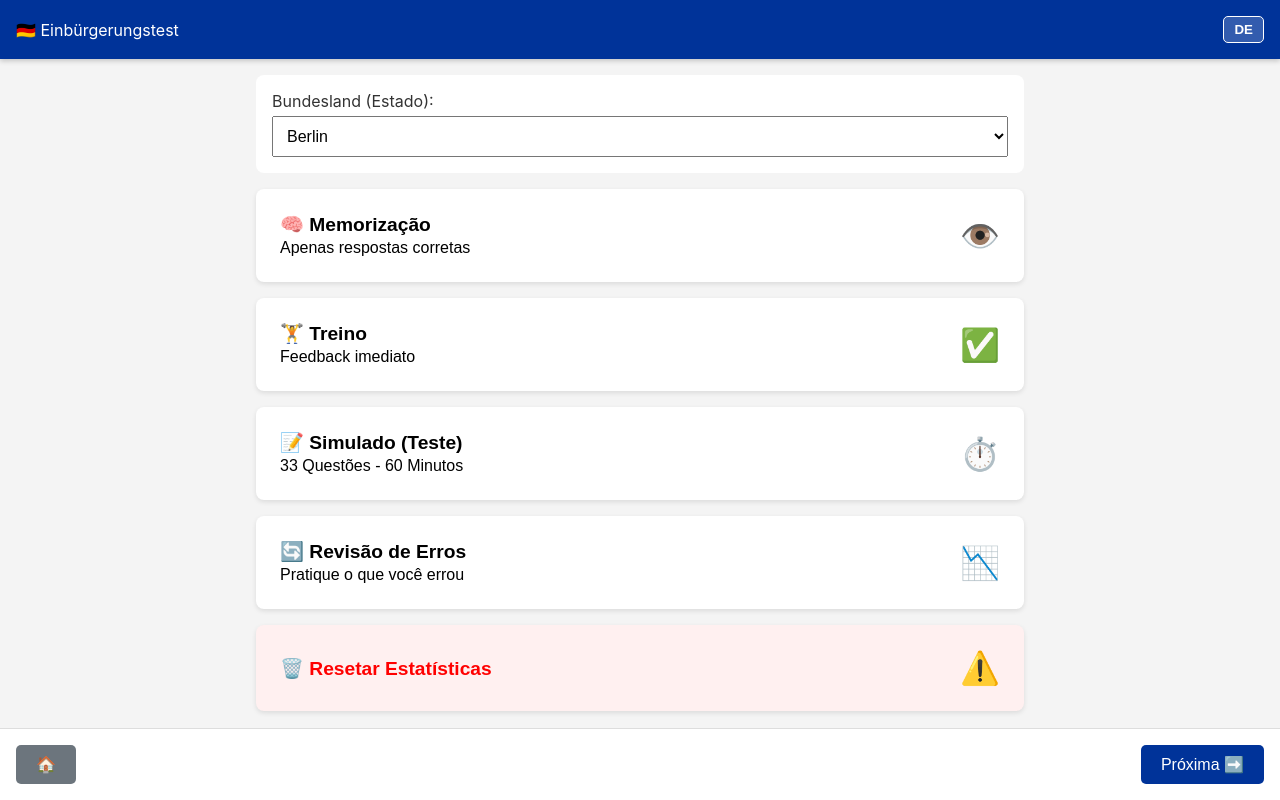
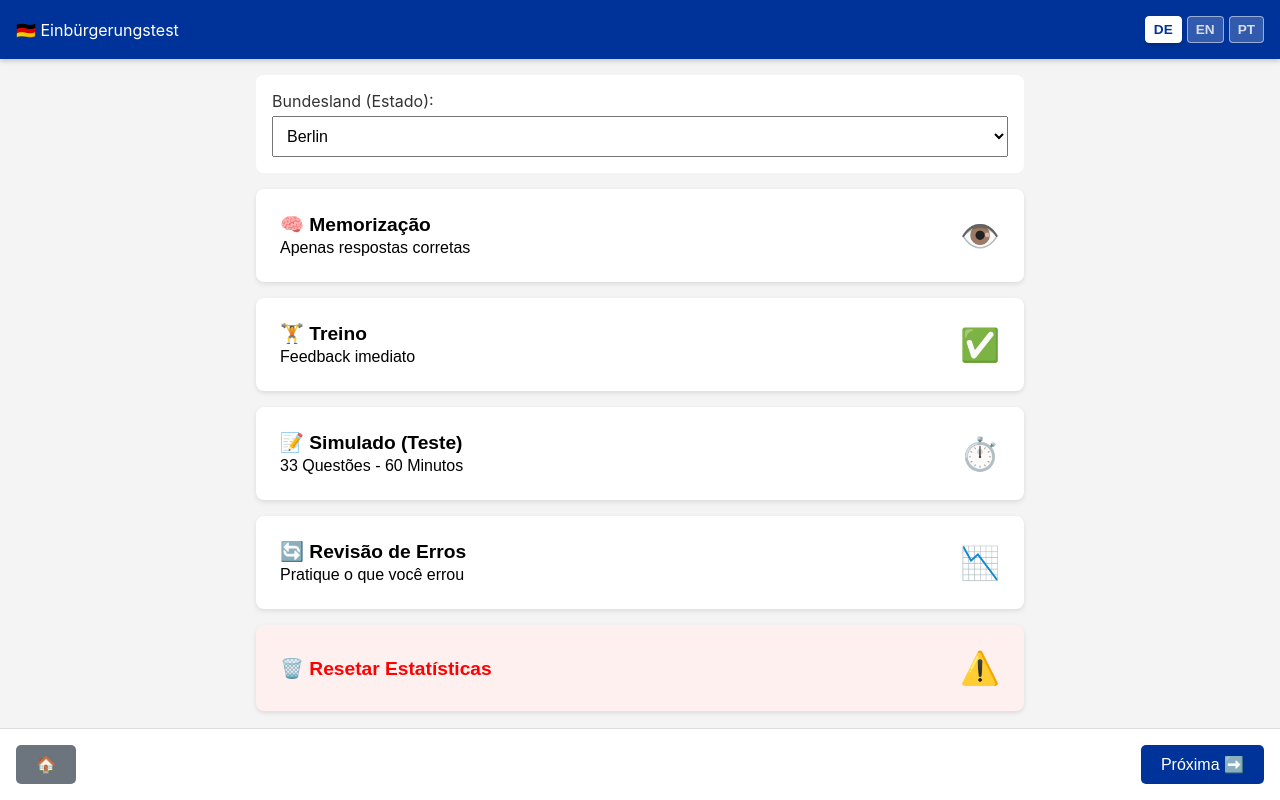
Before and after one commit to alexandre-leites/einburgerungstest, a plain HTML site: page docs/index.html in a window 1280 px wide. Drawn offline with Linux system fonts and the light colour scheme.

Commit message:
Change language selector

```diff
--- a/docs/index.html
+++ b/docs/index.html
@@ -38,14 +38,34 @@
             box-shadow: 0 2px 5px rgba(0,0,0,0.2);
         }
 
+        /* Language Switcher Styling */
+        .lang-switcher {
+            display: flex;
+            gap: 5px;
+        }
+
         .lang-btn {
             background: rgba(255,255,255,0.2);
-            border: 1px solid white;
-            color: white;
-            padding: 5px 10px;
-            border-radius: 5px;
+            border: 1px solid rgba(255,255,255,0.5);
+            color: rgba(255,255,255,0.8);
+            padding: 5px 8px;
+            border-radius: 4px;
             cursor: pointer;
             font-weight: bold;
+            font-size: 0.85rem;
+            transition: all 0.2s;
+        }
+
+        .lang-btn:hover {
+            background: rgba(255,255,255,0.3);
+        }
+
+        .lang-btn.active {
+            background: white;
+            color: var(--primary);
+            border-color: white;
+            opacity: 1;
+            box-shadow: 0 2px 4px rgba(0,0,0,0.2);
         }
 
         /* Main Content */
@@ -209,7 +229,11 @@
 
 <header>
     <div id="app-title">🇩🇪 Einbürgerungstest</div>
-    <button class="lang-btn" id="lang-toggle" onclick="toggleLanguage()">DE</button>
+    <div class="lang-switcher">
+        <button class="lang-btn active" id="btn-de" onclick="setLanguage('de')">DE</button>
+        <button class="lang-btn" id="btn-en" onclick="setLanguage('en')">EN</button>
+        <button class="lang-btn" id="btn-pt" onclick="setLanguage('pt')">PT</button>
+    </div>
 </header>
 
 <main>
@@ -305,7 +329,7 @@
 
 <script>
     // --- DATA & CONFIG ---
-    let questionsData = []; // Será preenchido via Fetch
+    let questionsData = [];
     const JSON_FILE = 'questions.json';
 
     // --- STATE ---
@@ -321,17 +345,14 @@
 
     // --- INIT ---
     document.addEventListener('DOMContentLoaded', async () => {
-        // Set dropdown value
         document.getElementById('state-selector').value = userState;
 
-        // Fetch Questions
         try {
             const response = await fetch(JSON_FILE);
             if (!response.ok) throw new Error(`HTTP Error: ${response.status}`);
 
             questionsData = await response.json();
 
-            // Success: Hide loading, show home
             document.getElementById('loading-overlay').style.display = 'none';
             document.getElementById('home-view').classList.add('active');
 
@@ -361,14 +382,15 @@
         localStorage.setItem('userState', userState);
     }
 
-    function toggleLanguage() {
-        const langs = ['de', 'en', 'pt'];
-        let idx = langs.indexOf(currentLanguage);
-        currentLanguage = langs[(idx + 1) % langs.length];
+    // NOVA FUNÇÃO DE IDIOMA
+    function setLanguage(lang) {
+        currentLanguage = lang;
 
-        const btn = document.getElementById('lang-toggle');
-        btn.innerText = currentLanguage.toUpperCase();
+        // Update Buttons UI
+        document.querySelectorAll('.lang-btn').forEach(btn => btn.classList.remove('active'));
+        document.getElementById(`btn-${lang}`).classList.add('active');
 
+        // Re-render question if active
         if(document.getElementById('quiz-view').classList.contains('active')) {
             renderCurrentQuestion();
         }
```
